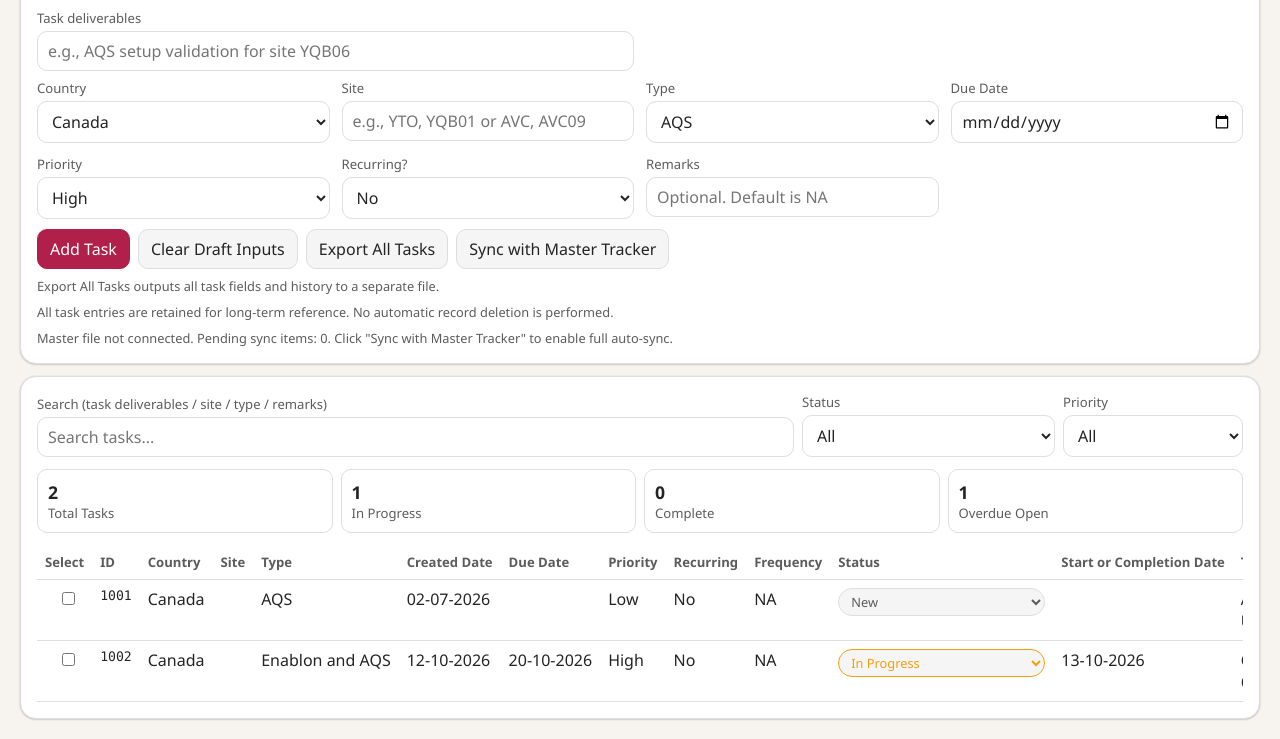
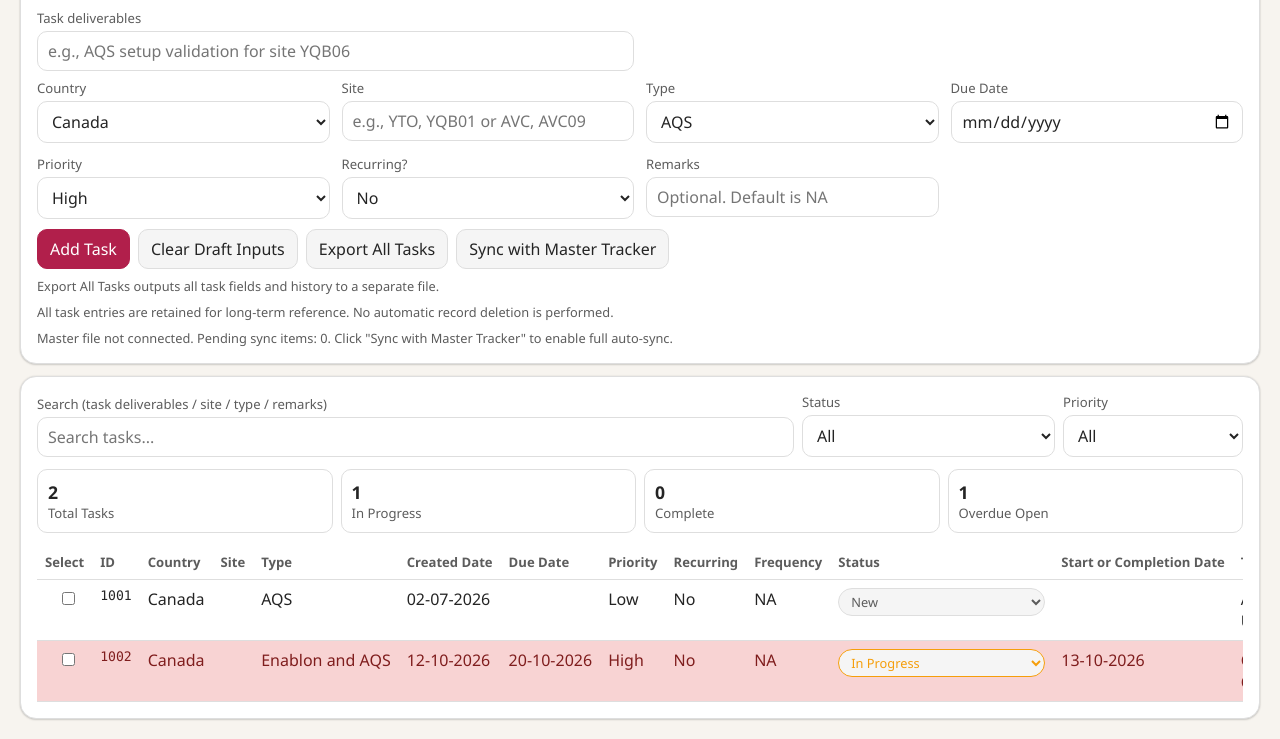
Before and after one commit to habibgthub7788/tasks-and-deliverables-tracker-mhr, a plain HTML site: page index.html in a window 1280 px wide. Shown: the part 97-836 px from the top of the page. Drawn offline with Linux system fonts and the light colour scheme.

Commit message:
Highlight overdue non-complete task rows in red

```diff
--- a/index.html
+++ b/index.html
@@ -157,6 +157,10 @@
     .actions { display: flex; gap: 6px; }
     .actions button:disabled { opacity: 0.5; cursor: not-allowed; }
     .row-selected td { background: var(--cp-accent-soft); }
+    .row-overdue td {
+      background: rgba(220, 38, 38, 0.2);
+      color: #7f1d1d;
+    }
     .full { width: 100%; overflow: auto; }
     .status-select {
       min-width: 130px;
@@ -982,7 +986,10 @@
 
       const body = document.getElementById("rows");
       body.innerHTML = sorted.map((t) => `
-        <tr class="${Number(selectedTaskId) === Number(t.id) ? "row-selected" : ""}">
+        <tr class="${[
+          Number(selectedTaskId) === Number(t.id) ? "row-selected" : "",
+          isOverdue(t) ? "row-overdue" : ""
+        ].filter(Boolean).join(" ")}">
           <td><input type="checkbox" data-act="select-task" data-id="${esc(t.id)}" ${Number(selectedTaskId) === Number(t.id) ? "checked" : ""}></td>
           <td class="mono">${esc(t.id)}</td>
           <td>${Number(editingTaskId) === Number(t.id) ? `<select data-edit-field="country" data-id="${esc(t.id)}">${renderOptionList(COUNTRY_VALUES, t.country)}</select>` : esc(t.country)}</td>
```
